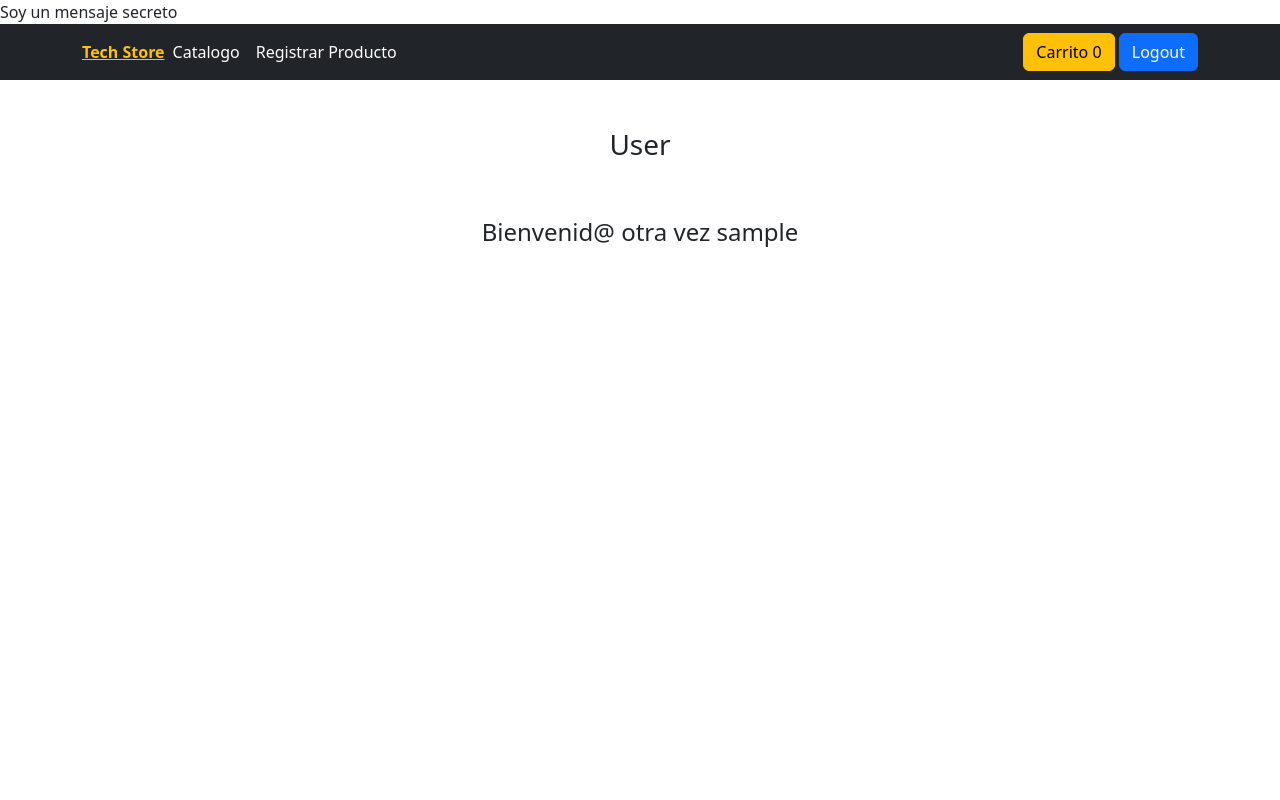
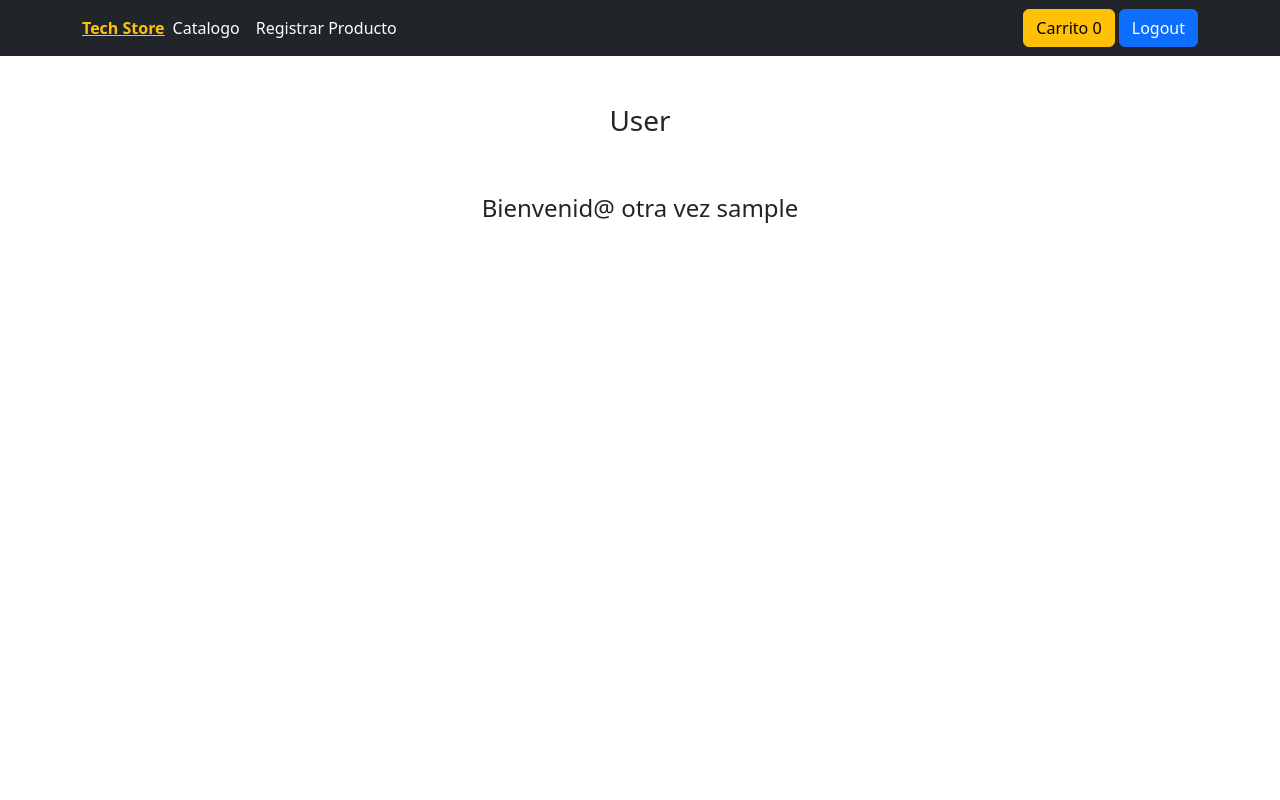
Before and after one commit to Vsjee/eCommercePhp, a PHP site: page /pages/private/userProfile.php in a window 1280 px wide. Run offline with PHP 8.4, Linux system fonts and the light colour scheme; a user stored in the database is signed in.

Commit message:
fix profile echo msg

```diff
--- a/pages/private/userProfile.php
+++ b/pages/private/userProfile.php
@@ -5,7 +5,7 @@ if (empty($_SESSION["user"])) {
   header("Location: ../../auth/login.php");
   exit();
 } else {
-  echo "Soy un mensaje secreto";
+  echo '<script>console.log("Soy un mensaje secreto, estamos en tu perfil.")</script>';
 }
 ?>
 
```
